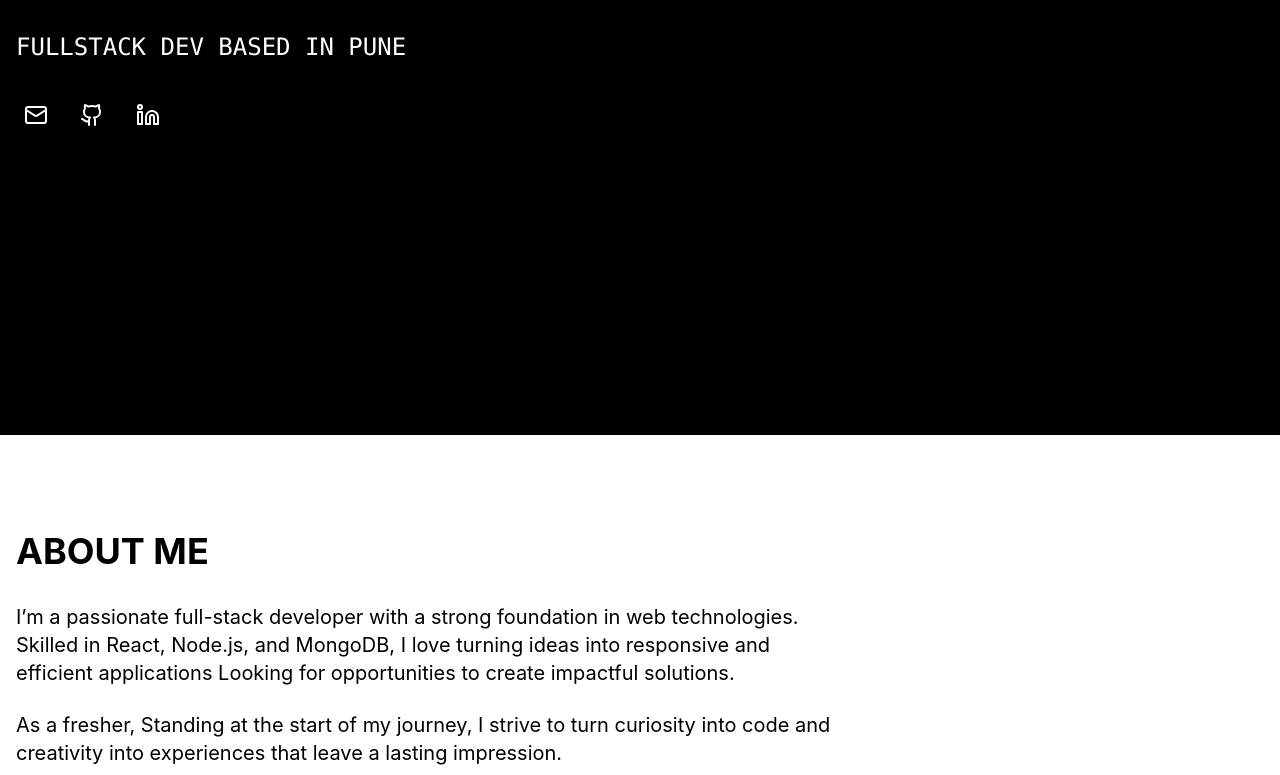
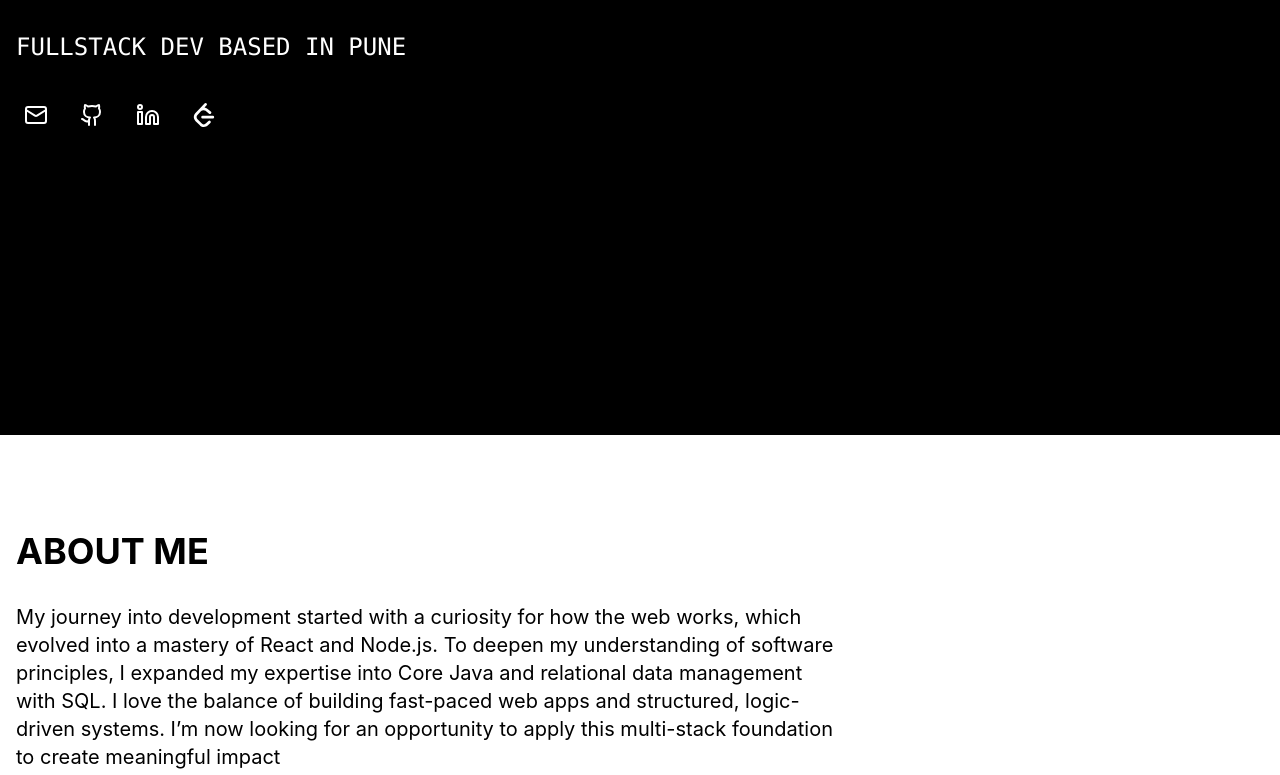
Before and after one commit to shreyashhh11/Portfolio-B-W, a React (Vite) app: page / in a window 1280 px wide. Shown: the part 365-1140 px from the top of the page. Built offline with nearby package versions, Linux system fonts and the light colour scheme.

Commit message:
Social icon changes and about me

```diff
--- a/package.json
+++ b/package.json
@@ -14,7 +14,8 @@
     "@vercel/analytics": "^1.5.0",
     "lucide-react": "^0.344.0",
     "react": "^18.3.1",
-    "react-dom": "^18.3.1"
+    "react-dom": "^18.3.1",
+    "react-icons": "^5.5.0"
   },
   "devDependencies": {
     "@eslint/js": "^9.9.1",
--- a/src/App.jsx
+++ b/src/App.jsx
@@ -2,6 +2,7 @@ import React from 'react';
 import emailjs from '@emailjs/browser';
 import { useState, useRef } from 'react';
 import { Github, Mail, Linkedin, ExternalLink } from 'lucide-react';
+import { SiLeetcode } from 'react-icons/si';
 import Navigation from './components/Navigation';
 import { Analytics } from '@vercel/analytics/react';
 
@@ -106,6 +107,9 @@ function App() {
               <a href="https://linkedin.com/in/shreyash-kulkarni-00b586229" className="hover:text-gray-400 transition-colors p-2">
                 <Linkedin size={24} />
               </a>
+              <a href="https://leetcode.com/u/risxs11/" className="hover:text-gray-400 transition-colors p-2">
+                <SiLeetcode   size={24} />
+              </a>
             </div>
           </div>
         </header>
@@ -117,11 +121,7 @@ function App() {
             <div className="grid grid-cols-1 lg:grid-cols-3 gap-8">
               <div className="lg:col-span-2">
                 <p className="text-lg md:text-xl leading-relaxed mb-6">
-                 I’m a passionate full-stack developer with a strong foundation in web technologies. Skilled in React, Node.js, and MongoDB, I love turning ideas into responsive and efficient applications
-                  Looking for opportunities to create impactful solutions.
-                </p>
-                <p className="text-lg md:text-xl leading-relaxed">
-                  As a fresher, Standing at the start of my journey, I strive to turn curiosity into code and creativity into experiences that leave a lasting impression.
+                 My journey into development started with a curiosity for how the web works, which evolved into a mastery of React and Node.js. To deepen my understanding of software principles, I expanded my expertise into Core Java and relational data management with SQL. I love the balance of building fast-paced web apps and structured, logic-driven systems. I’m now looking for an opportunity to apply this multi-stack foundation to create meaningful impact
                 </p>
               </div>
             </div>
@@ -214,6 +214,10 @@ And hey, if you’re a Harry Potter fan too, we’ll probably have even more to
                   <a href="https://linkedin.com/in/shreyash-kulkarni-00b586229" className="flex items-center gap-3 hover:text-gray-400 transition-colors">
                     <Linkedin size={20} />
                     <span>linkedin.com/in/shreyash-kulkarni</span>
+                  </a>
+                  <a href="https://leetcode.com/u/risxs11/" className="flex items-center gap-3 hover:text-gray-400 transition-colors">
+                    <SiLeetcode size={20} />
+                    <span>leetcode.com/risxs11</span>
                   </a>
                 </div>
               </div>
```
Also changed, not shown: 1 other file (tests, documents, lock files or other folders).
